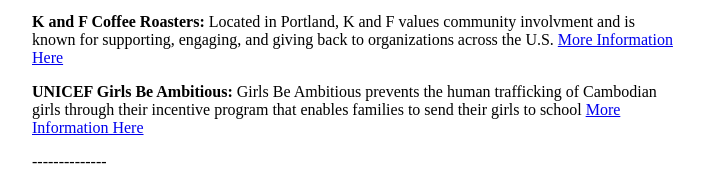
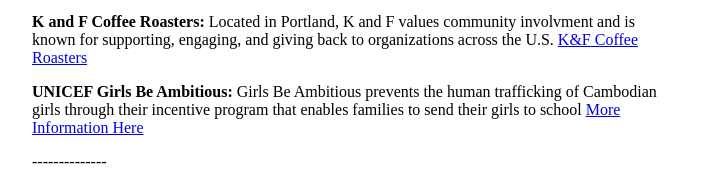
Before and after one commit to prjgrl/PRJGRL, a plain HTML site: page index.html.html in a window 1280 px wide. Shown: the part 936-1120 px from the top of the page, 283-991 px from the left. Drawn offline with Linux system fonts and the light colour scheme.

Commit message:
Update index.html.html

```diff
--- a/index.html.html
+++ b/index.html.html
@@ -75,7 +75,7 @@
            <p>
             <b> K and F Coffee Roasters: </b>
               Located in Portland, K and F values community involvment and is known for supporting, engaging, and giving back to organizations across the U.S.
-                <a href="http://kfcoffee.com/about-privatelabel/"target="_blank">More Information Here</a>
+                <a href="http://kfcoffee.com/about-privatelabel/">K&F Coffee Roasters</a>
         </p>
 
          <p>
```
